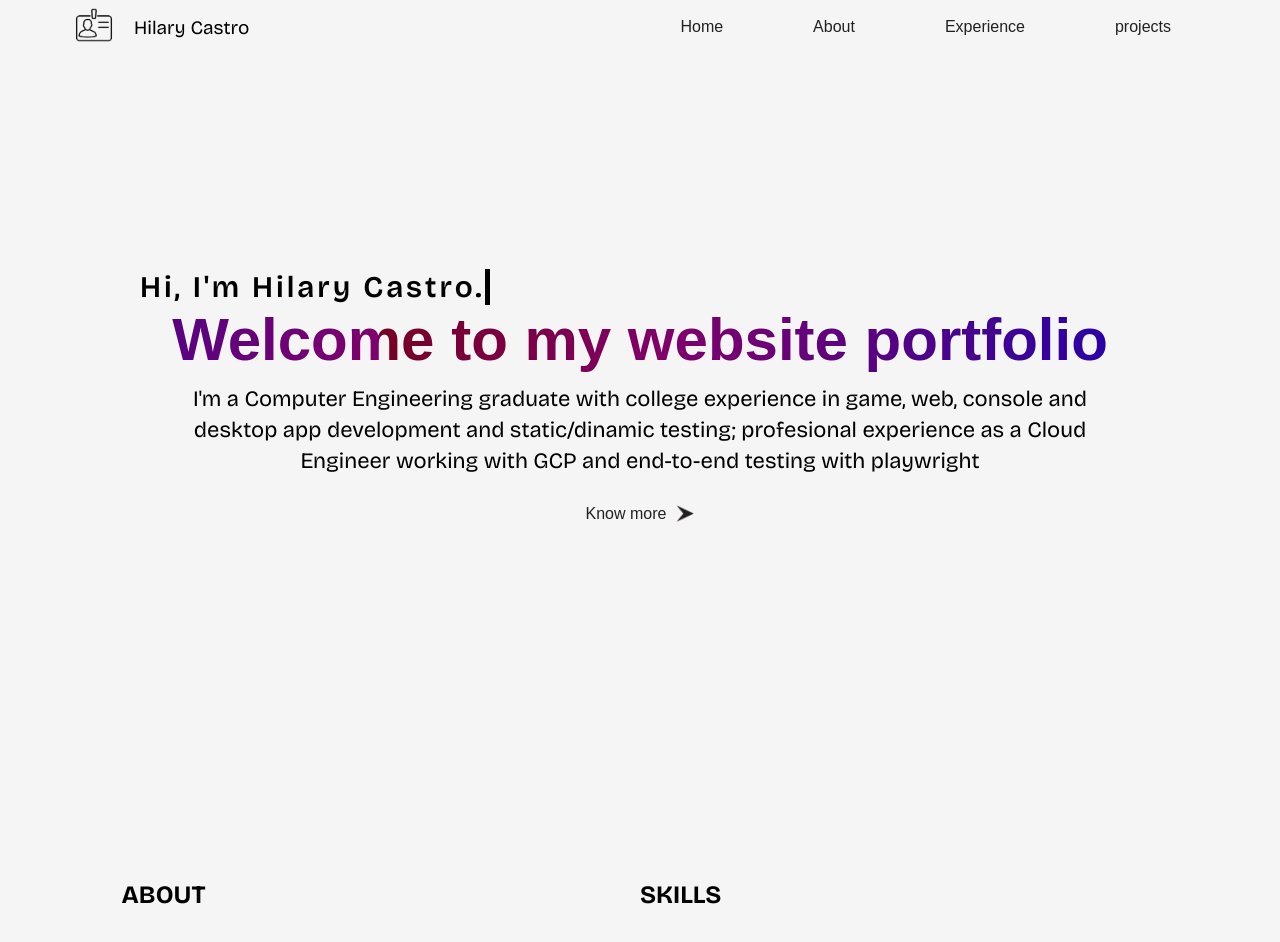
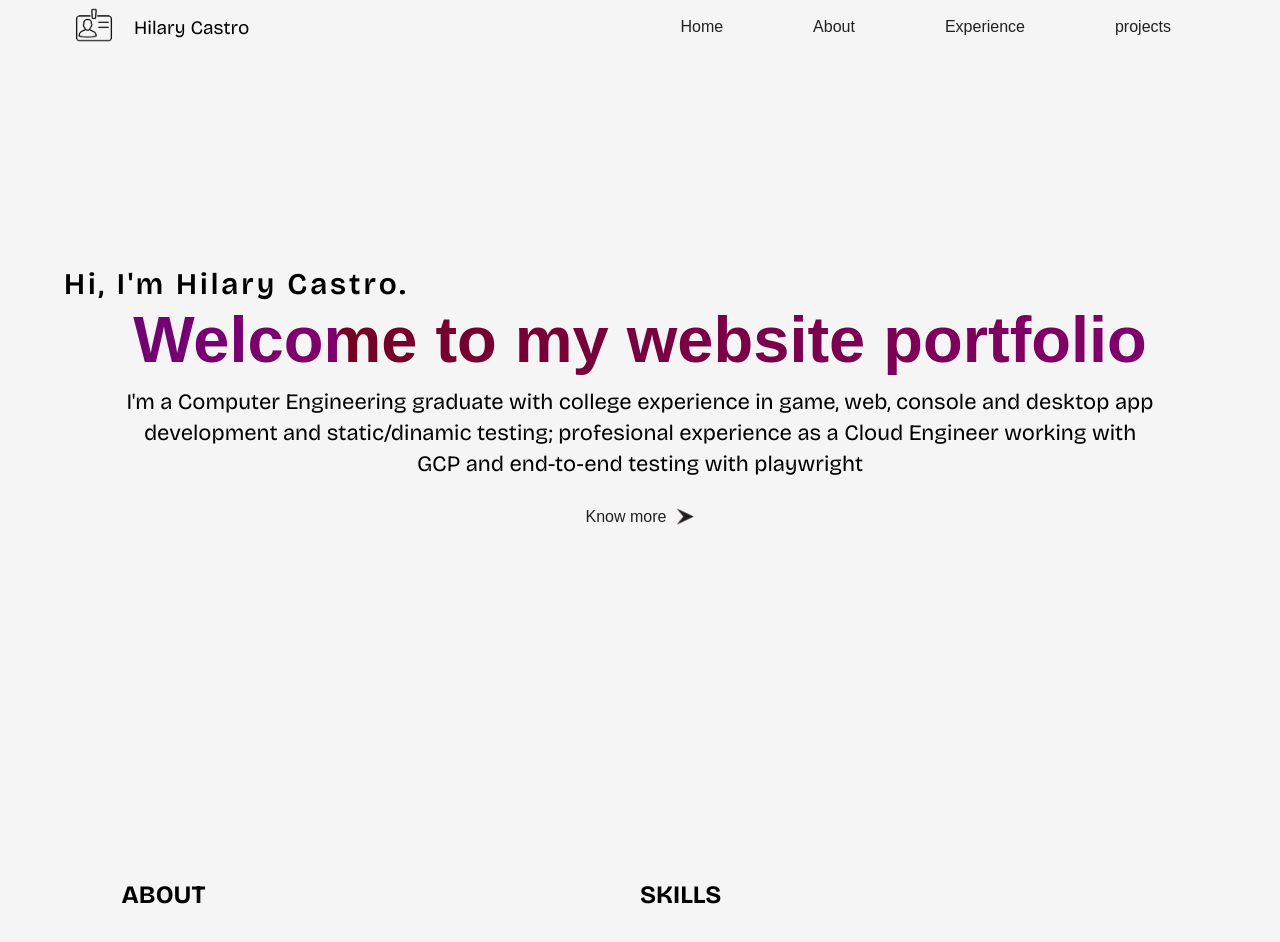
Before and after one commit to hilaryCC/Portfolio, a React (Vite) app in the folder client/: page / in a window 1280 px wide. Shown: the top 942 px of the page. Built offline with nearby package versions, Linux system fonts and the light colour scheme; a web font is replaced by a local one.

Commit message:
color fixes

```diff
--- a/client/src/components/Hero/hero.css
+++ b/client/src/components/Hero/hero.css
@@ -12,20 +12,16 @@
 
 .hero-text{
     text-align: center;
-    max-width: 1000px;
+    max-width: 1200px;
 }
 
 .hero-text h1{
-    font-size: 60px;
+    font-size: 65px;
     font-weight: 600;
     background: linear-gradient(
         to right,
         rgb(117, 0, 35),
         rgb(128, 0, 106),
-        rgb(73, 3, 139),
-        rgb(16, 0, 189),
-        rgb(0, 132, 155),
-        rgb(16, 0, 189),
         rgb(73, 3, 139),
         rgb(128, 0, 106)
     );
@@ -55,8 +51,8 @@
     white-space: nowrap;
     overflow: hidden;
     animation:
-        typing 5s,
-        cursor .45s step-end infinite alternate;
+        typing 9s,
+        cursor .5s step-end infinite alternate;
 }
 
 @keyframes cursor{
```
